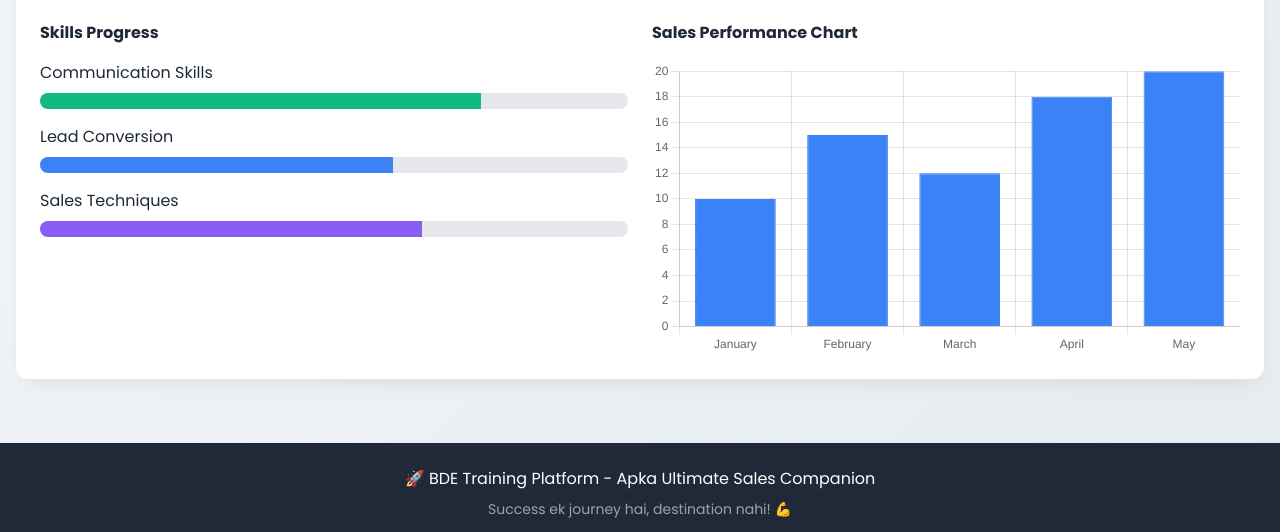
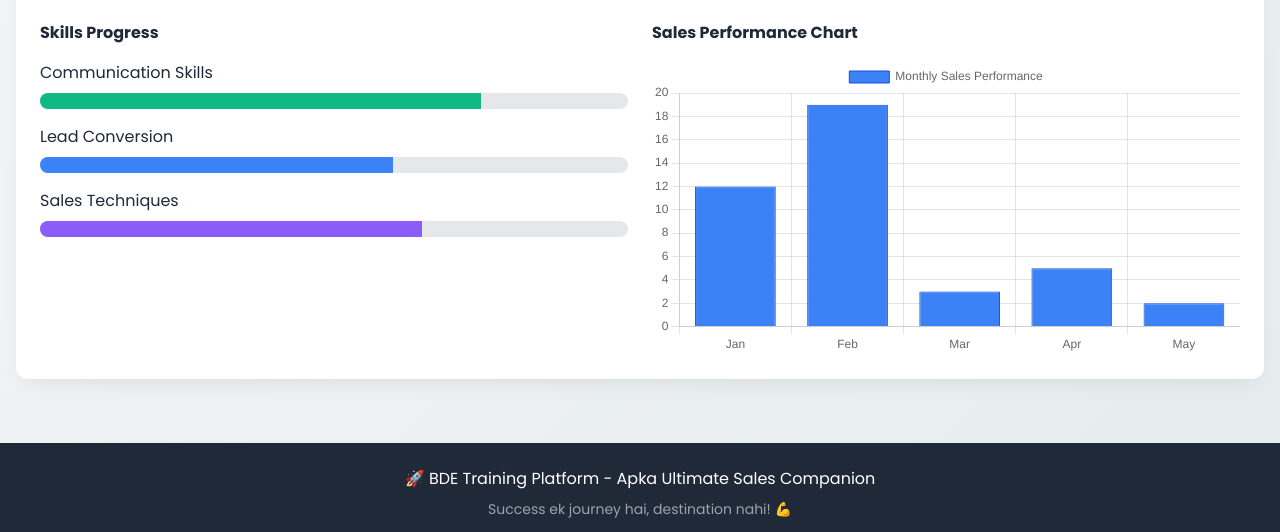
Before and after one commit to dhiyochamp/kedarbabaofficialtours-teamtips, a plain HTML site: page index.html in a window 1280 px wide. Shown: the part 671-1203 px from the top of the page. Drawn offline with nearby package versions, Linux system fonts and the light colour scheme.

Commit message:
Update index.html

```diff
--- a/index.html
+++ b/index.html
@@ -184,81 +184,81 @@
                                 <li>👀 Non-verbal cues ko samjho</li>
                             </ul>
                         </div>
-                        <div class="skill-card bg-pink-50 p-6 rounded-xl">
-                            <h3 class="font-bold text-xl mb-4">Persuasive Speaking</h3>
+                        <div class="skill-card bg-red-50 p-6 rounded-xl">
+                            <h3 class="font-bold text-xl mb-4">Clear Communication</h3>
                             <ul class="space-y-2">
-                                <li>💬 Clear aur confident ho ke baat karo</li>
-                                <li>✅ Stories ka use karke influence karo</li>
-                                <li>⚡ Strong call to action dena mat bhoolna</li>
+                                <li>💬 Simple aur clear language mein baat karo</li>
+                                <li>💡 Apne point ko effectively express karo</li>
+                                <li>🤝 Build rapport through engaging conversations</li>
                             </ul>
                         </div>
                     </div>
                 `
             },
             leads: {
-                title: "Lead Management: Opportunities Ko Maximize Karo 💎",
+                title: "Lead Management: Quality over Quantity 💎",
                 content: `
                     <div class="grid md:grid-cols-2 gap-6">
                         <div class="skill-card bg-yellow-50 p-6 rounded-xl">
-                            <h3 class="font-bold text-xl mb-4">Lead Generation</h3>
+                            <h3 class="font-bold text-xl mb-4">Lead Qualification</h3>
                             <ul class="space-y-2">
-                                <li>📱 Social Media ko lead generation ke liye use karo</li>
-                                <li>💻 Cold emailing and LinkedIn outreach</li>
-                                <li>🔎 Targeted market research</li>
+                                <li>📈 Identify high-value leads</li>
+                                <li>✅ Evaluate needs through discovery calls</li>
+                                <li>📊 Filter leads based on specific criteria</li>
                             </ul>
                         </div>
-                        <div class="skill-card bg-teal-50 p-6 rounded-xl">
+                        <div class="skill-card bg-blue-50 p-6 rounded-xl">
                             <h3 class="font-bold text-xl mb-4">Lead Nurturing</h3>
                             <ul class="space-y-2">
-                                <li>💡 Personalized communication</li>
-                                <li>⏳ Consistent follow-ups</li>
-                                <li>📈 Value-based outreach</li>
+                                <li>💬 Engage leads through personalized follow-ups</li>
+                                <li>🚀 Use CRM tools for tracking</li>
+                                <li>💡 Provide value in every interaction</li>
                             </ul>
                         </div>
                     </div>
                 `
             },
             sales: {
-                title: "Sales Techniques: Kaise Close Kare Deals 💰",
+                title: "Sales Techniques: Close More Deals 💰",
                 content: `
                     <div class="grid md:grid-cols-2 gap-6">
-                        <div class="skill-card bg-red-50 p-6 rounded-xl">
+                        <div class="skill-card bg-orange-50 p-6 rounded-xl">
                             <h3 class="font-bold text-xl mb-4">Consultative Selling</h3>
                             <ul class="space-y-2">
-                                <li>📊 Client ki needs samajh ke proposal dena</li>
-                                <li>🔍 Pain points pe focus karo</li>
-                                <li>💡 Solutions pe discussion</li>
+                                <li>🤝 Focus on solving customer problems</li>
+                                <li>💡 Position products as solutions</li>
+                                <li>📞 Maintain continuous follow-up</li>
                             </ul>
                         </div>
-                        <div class="skill-card bg-indigo-50 p-6 rounded-xl">
+                        <div class="skill-card bg-purple-50 p-6 rounded-xl">
                             <h3 class="font-bold text-xl mb-4">Closing the Deal</h3>
                             <ul class="space-y-2">
-                                <li>✍️ Clear contract terms</li>
-                                <li>🎯 Pressure create karne ki zarurat nahi</li>
-                                <li>🤝 Final agreement pe trust build karo</li>
+                                <li>💪 Overcome objections confidently</li>
+                                <li>📅 Urgency create karo without being pushy</li>
+                                <li>🎉 Celebrate and keep the customer engaged</li>
                             </ul>
                         </div>
                     </div>
                 `
             },
             technology: {
-                title: "Tech Tools: BDE Ki Superpowers 🖥️",
+                title: "Technology for BDE: Tools of the Trade 🖥️",
                 content: `
                     <div class="grid md:grid-cols-2 gap-6">
-                        <div class="skill-card bg-blue-50 p-6 rounded-xl">
+                        <div class="skill-card bg-teal-50 p-6 rounded-xl">
                             <h3 class="font-bold text-xl mb-4">CRM Systems</h3>
                             <ul class="space-y-2">
-                                <li>📈 Salesforce ya HubSpot jese tools ka use karo</li>
-                                <li>🔄 Automated reminders aur tasks</li>
-                                <li>🧠 Real-time lead tracking</li>
+                                <li>📊 Manage and track leads efficiently</li>
+                                <li>🔔 Set reminders for follow-ups</li>
+                                <li>🔍 Analyze sales data to improve performance</li>
                             </ul>
                         </div>
-                        <div class="skill-card bg-orange-50 p-6 rounded-xl">
-                            <h3 class="font-bold text-xl mb-4">Sales Analytics</h3>
+                        <div class="skill-card bg-indigo-50 p-6 rounded-xl">
+                            <h3 class="font-bold text-xl mb-4">Sales Automation</h3>
                             <ul class="space-y-2">
-                                <li>📊 Performance metrics ko analyze karo</li>
-                                <li>📉 KPIs set karo</li>
-                                <li>📅 Data-driven decision-making</li>
+                                <li>🤖 Automate repetitive tasks</li>
+                                <li>⚡ Use chatbots for initial inquiries</li>
+                                <li>📧 Email marketing tools for lead nurturing</li>
                             </ul>
                         </div>
                     </div>
@@ -266,7 +266,7 @@
             }
         };
 
-        // Function to change content
+        // Function to change content dynamically
         function changeSection(section) {
             const content = document.getElementById('content-sections');
             content.innerHTML = `
@@ -277,49 +277,47 @@
             `;
         }
 
-        // Add event listeners to navigation buttons
+        // Attach event listeners to navigation buttons
         document.querySelectorAll('.nav-btn').forEach(button => {
-            button.addEventListener('click', function() {
+            button.addEventListener('click', (e) => {
+                const section = e.target.getAttribute('data-section');
+                changeSection(section);
+
+                // Highlight active button
                 document.querySelectorAll('.nav-btn').forEach(btn => btn.classList.remove('active-nav-btn'));
-                button.classList.add('active-nav-btn');
-                changeSection(button.getAttribute('data-section'));
+                e.target.classList.add('active-nav-btn');
             });
         });
 
-        // Initialize default section
+        // Initialize the first section (mindset) when the page loads
         changeSection('mindset');
 
-        // Quick Tips Modal
-        document.getElementById('quickTipsBtn').addEventListener('click', function() {
+        // Quick Tips Modal Logic
+        document.getElementById('quickTipsBtn').addEventListener('click', () => {
             document.getElementById('quickTipsModal').classList.remove('hidden');
         });
-        document.getElementById('closeQuickTipsBtn').addEventListener('click', function() {
+        document.getElementById('closeQuickTipsBtn').addEventListener('click', () => {
             document.getElementById('quickTipsModal').classList.add('hidden');
         });
 
-        // Sales Performance Chart
+        // Sales Chart Data
         const ctx = document.getElementById('salesPerformanceChart').getContext('2d');
-        const salesPerformanceChart = new Chart(ctx, {
+        new Chart(ctx, {
             type: 'bar',
             data: {
-                labels: ['January', 'February', 'March', 'April', 'May'],
+                labels: ['Jan', 'Feb', 'Mar', 'Apr', 'May'],
                 datasets: [{
-                    label: 'Sales Performance',
-                    data: [10, 15, 12, 18, 20],
+                    label: 'Monthly Sales Performance',
+                    data: [12, 19, 3, 5, 2],
                     backgroundColor: '#3B82F6',
-                    borderColor: '#3B82F6',
+                    borderColor: '#1D4ED8',
                     borderWidth: 1
                 }]
             },
             options: {
                 responsive: true,
-                plugins: {
-                    legend: {
-                        display: false
-                    }
-                },
                 scales: {
-                    x: {
+                    y: {
                         beginAtZero: true
                     }
                 }
```
